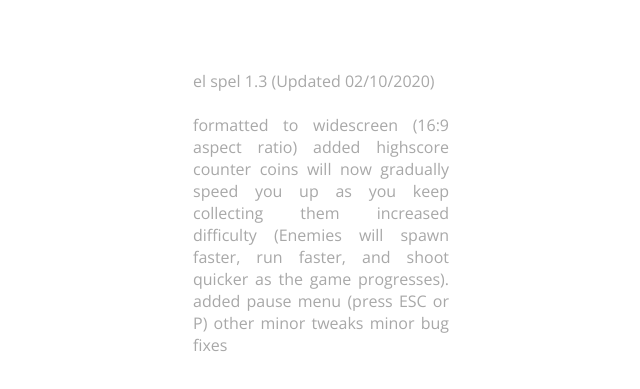
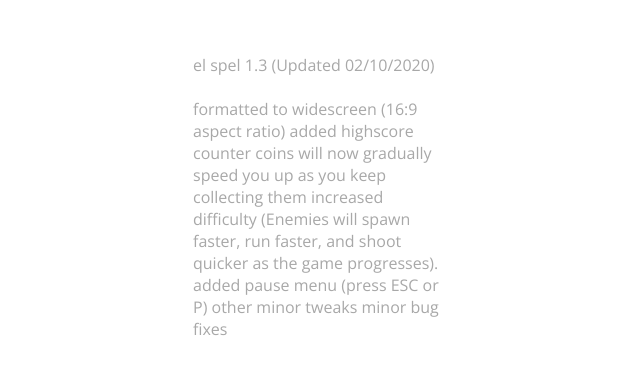
Before and after one commit to ndfr/ndfr.github.io, a plain HTML site: page logs/index.html in a window 1280 px wide. Shown: the part 163-552 px from the top of the page, without its empty margins (319-959 px from the left). Drawn offline with nearby package versions, Linux system fonts and the light colour scheme.

Commit message:
Add files via upload

```diff
--- a/styles.css
+++ b/styles.css
@@ -1,7 +1,6 @@
 
 body {
     background-color: #ffffff;
-    height: 100%;
     font-family: 'Open Sans', sans-serif;
     text-align: center
 }
@@ -17,17 +16,16 @@ h1 {
     list-style:none;
     padding:0;
     text-align:center;
+    padding-bottom: 2%;
 }
+
 
 p {
     font-family: 'Open Sans', sans-serif;
     color:#a8a8a8;
-    text-align: justify;
-    position: absolute;
-    left: 50%;
-    top: 45%;
-    transform: translate(-50%, -50%);
-  }
+    text-align: left;
+    display: inline-block;
+}
 
 ion-icon {
     font-size: 4vh;
```
